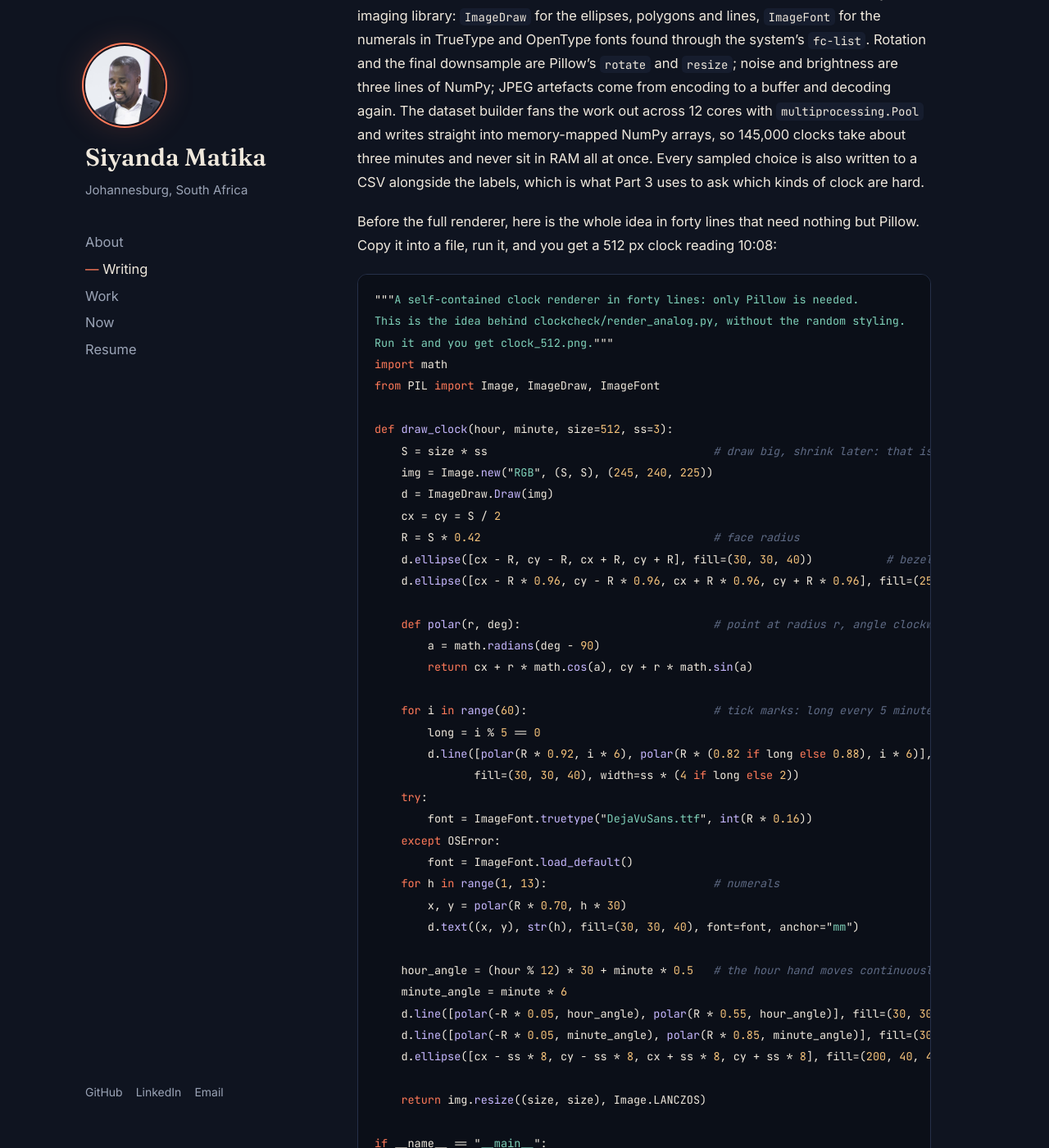
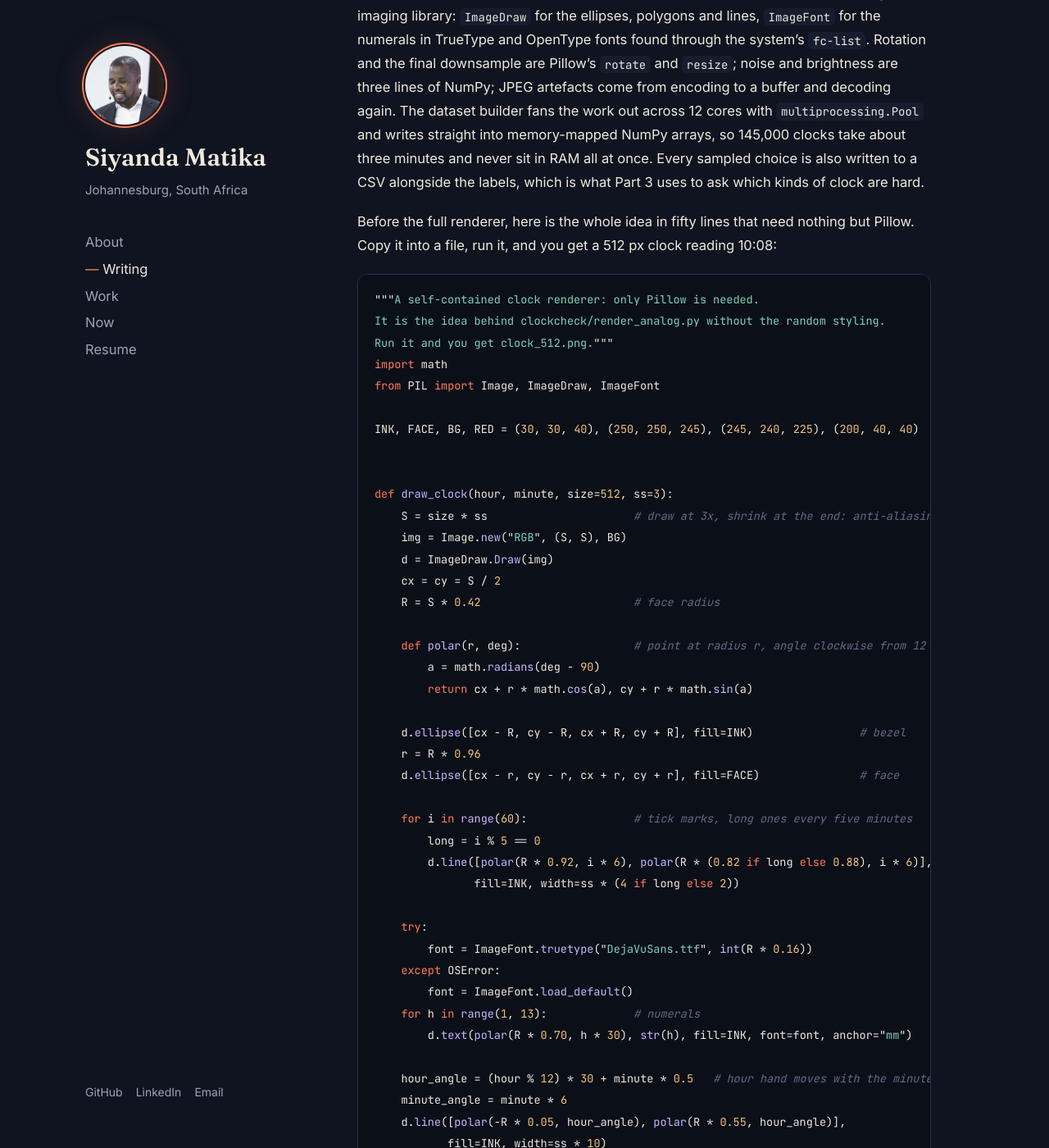
Before and after one commit to matikasiyanda/matikasiyanda.github.io, a Jekyll site: the page built from _posts/2026-09-15-clocks-part-1-data.md, in a window 1280 px wide and 1400 px high, scrolled down 3488 px. Shown: the whole window at 82% size. Built offline with Jekyll 4.4.1, drawn with Linux system fonts in a browser that asks for light colours; comment, search, counter and statistics services are not loaded; some of the changed text lies outside the part shown.

Commit message:
Wrap the snippet

````diff
--- a/_posts/2026-09-15-clocks-part-1-data.md
+++ b/_posts/2026-09-15-clocks-part-1-data.md
@@ -130,55 +130,64 @@
 is also written to a CSV alongside the labels, which is what Part 3 uses to
 ask which kinds of clock are hard.
 
-Before the full renderer, here is the whole idea in forty lines that need
+Before the full renderer, here is the whole idea in fifty lines that need
 nothing but Pillow. Copy it into a file, run it, and you get a 512 px clock
 reading 10:08:
 
 ```python
-"""A self-contained clock renderer in forty lines: only Pillow is needed.
-This is the idea behind clockcheck/render_analog.py, without the random styling.
+"""A self-contained clock renderer: only Pillow is needed.
+It is the idea behind clockcheck/render_analog.py without the random styling.
 Run it and you get clock_512.png."""
 import math
 from PIL import Image, ImageDraw, ImageFont
 
+INK, FACE, BG, RED = (30, 30, 40), (250, 250, 245), (245, 240, 225), (200, 40, 40)
+
+
 def draw_clock(hour, minute, size=512, ss=3):
-    S = size * ss                                  # draw big, shrink later: that is the anti-aliasing
-    img = Image.new("RGB", (S, S), (245, 240, 225))
+    S = size * ss                      # draw at 3x, shrink at the end: anti-aliasing
+    img = Image.new("RGB", (S, S), BG)
     d = ImageDraw.Draw(img)
     cx = cy = S / 2
-    R = S * 0.42                                   # face radius
-    d.ellipse([cx - R, cy - R, cx + R, cy + R], fill=(30, 30, 40))           # bezel
-    d.ellipse([cx - R * 0.96, cy - R * 0.96, cx + R * 0.96, cy + R * 0.96], fill=(250, 250, 245))  # face
+    R = S * 0.42                       # face radius
 
-    def polar(r, deg):                             # point at radius r, angle clockwise from 12 o'clock
+    def polar(r, deg):                 # point at radius r, angle clockwise from 12
         a = math.radians(deg - 90)
         return cx + r * math.cos(a), cy + r * math.sin(a)
 
-    for i in range(60):                            # tick marks: long every 5 minutes
+    d.ellipse([cx - R, cy - R, cx + R, cy + R], fill=INK)                # bezel
+    r = R * 0.96
+    d.ellipse([cx - r, cy - r, cx + r, cy + r], fill=FACE)               # face
+
+    for i in range(60):                # tick marks, long ones every five minutes
         long = i % 5 == 0
         d.line([polar(R * 0.92, i * 6), polar(R * (0.82 if long else 0.88), i * 6)],
-               fill=(30, 30, 40), width=ss * (4 if long else 2))
+               fill=INK, width=ss * (4 if long else 2))
+
     try:
         font = ImageFont.truetype("DejaVuSans.ttf", int(R * 0.16))
     except OSError:
         font = ImageFont.load_default()
-    for h in range(1, 13):                         # numerals
-        x, y = polar(R * 0.70, h * 30)
-        d.text((x, y), str(h), fill=(30, 30, 40), font=font, anchor="mm")
+    for h in range(1, 13):             # numerals
+        d.text(polar(R * 0.70, h * 30), str(h), fill=INK, font=font, anchor="mm")
 
-    hour_angle = (hour % 12) * 30 + minute * 0.5   # the hour hand moves continuously with the minute
+    hour_angle = (hour % 12) * 30 + minute * 0.5   # hour hand moves with the minute
     minute_angle = minute * 6
-    d.line([polar(-R * 0.05, hour_angle), polar(R * 0.55, hour_angle)], fill=(30, 30, 40), width=ss * 10)
-    d.line([polar(-R * 0.05, minute_angle), polar(R * 0.85, minute_angle)], fill=(30, 30, 40), width=ss * 6)
-    d.ellipse([cx - ss * 8, cy - ss * 8, cx + ss * 8, cy + ss * 8], fill=(200, 40, 40))  # centre cap
+    d.line([polar(-R * 0.05, hour_angle), polar(R * 0.55, hour_angle)],
+           fill=INK, width=ss * 10)
+    d.line([polar(-R * 0.05, minute_angle), polar(R * 0.85, minute_angle)],
+           fill=INK, width=ss * 6)
+    c = ss * 8
+    d.ellipse([cx - c, cy - c, cx + c, cy + c], fill=RED)                # centre cap
 
     return img.resize((size, size), Image.LANCZOS)
+
 
 if __name__ == "__main__":
     draw_clock(10, 8).save("clock_512.png")
 ```
 
-![The clock drawn by the forty-line snippet above](/assets/clocks/minimal_clock.png){: .no-invert}
+![The clock drawn by the fifty-line snippet above](/assets/clocks/minimal_clock.png){: .no-invert}
 
 Three things in it are the same three things the full renderer is built
 around. It draws at three times the size and shrinks with a Lanczos filter,
````
